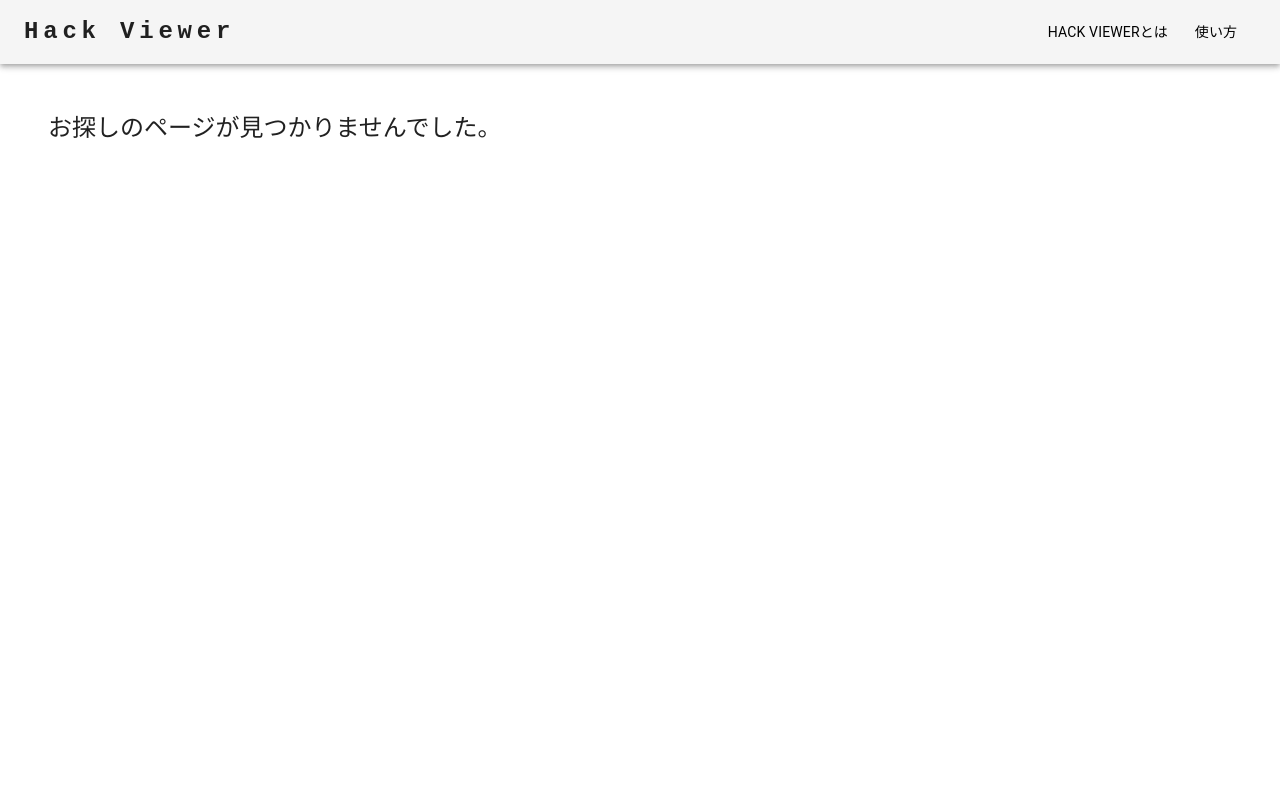
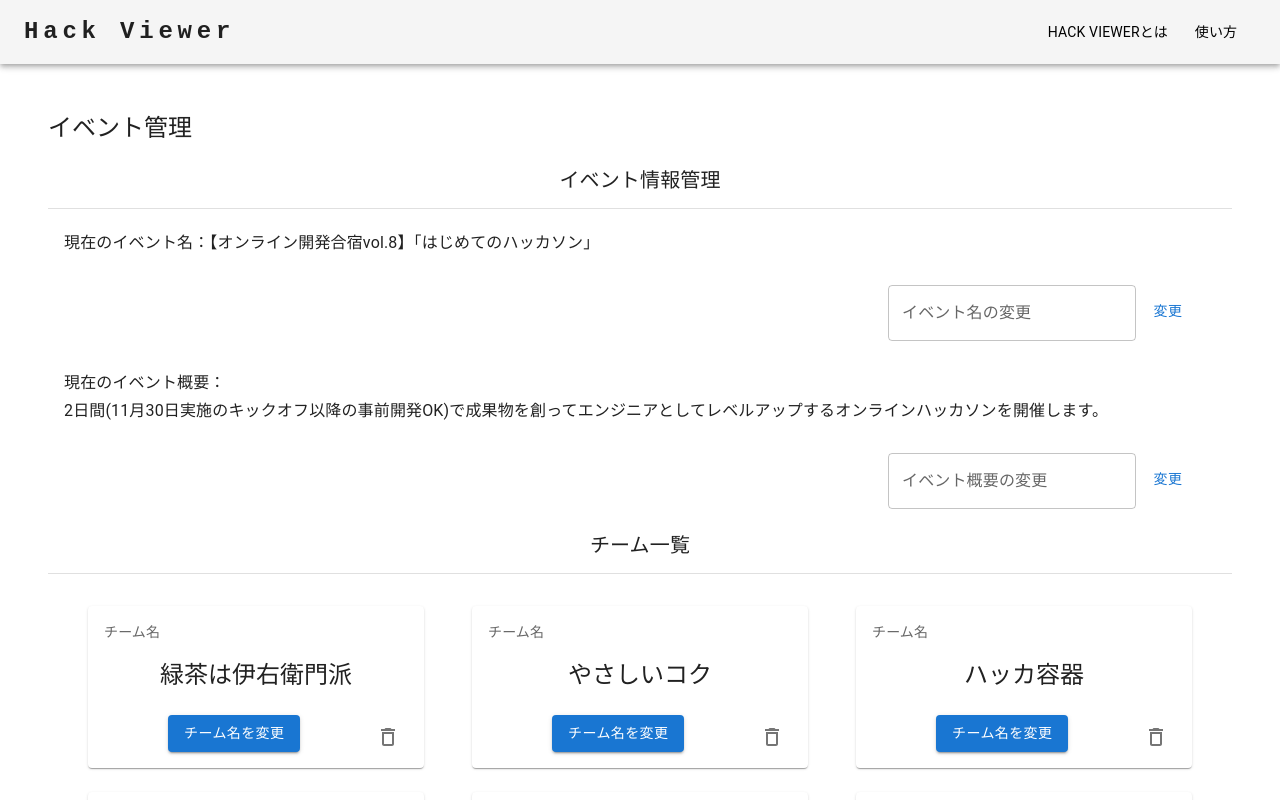
Before and after one commit to nameless-mc/hack-viewer-web-client, a React (Create React App) app in the folder hack-viewer/: page /EventSettingPage in a window 1280 px wide. Shown: the top 800 px of the page. Built offline with nearby package versions, Linux system fonts and the light colour scheme.

Commit message:
EventSettingPage

```diff
--- /dev/null
+++ b/hack-viewer/src/components/organisms/eventsetting/EventSettingBody.jsx
@@ -0,0 +1,62 @@
+import {Button, List, ListItem, ListItemText, TextField, Typography } from "@mui/material";
+import { Box } from "@mui/system";
+import EventSettingCard from "./EventSettingCard";
+
+import teamData from "./teamData.json";
+import eventData from "./eventData.json"
+
+const TeamSettingBody = () => {
+    return(
+        <List>
+            <ListItem divider>
+                <ListItemText>
+                    <Typography variant="h6" textAlign="center">
+                        イベント情報管理
+                    </Typography>
+                </ListItemText>
+            </ListItem>
+            <ListItem sx={{py:2}}>
+                <ListItemText>
+                    <Typography variant="subtitle1">
+                        現在のイベント名：{eventData.name}
+                    </Typography>
+                </ListItemText>
+            </ListItem>
+            <ListItem>
+                <Box sx={{ml:'auto'}} >
+                    <TextField label="イベント名の変更" variant="outlined"></TextField>
+                    <Button sx={{mt:1,mr:2}}>
+                        変更
+                    </Button>
+                </Box>
+            </ListItem>
+            <ListItem sx={{py:2}}>
+                <ListItemText>
+                    <Typography variant="subtitle1">
+                        現在のイベント概要：<br></br>{eventData.about}
+                    </Typography>
+                </ListItemText>
+            </ListItem>
+            <ListItem>
+                <Box sx={{ml:'auto'}} >
+                    <TextField label="イベント概要の変更" variant="outlined"></TextField>
+                    <Button sx={{mt:1,mr:2}}>
+                        変更
+                    </Button>
+                </Box>
+            </ListItem>
+            <ListItem divider>
+                <ListItemText>
+                    <Typography variant="h6" textAlign="center">
+                        チーム一覧
+                    </Typography>
+                </ListItemText>
+            </ListItem>
+            <ListItem>
+                <EventSettingCard>{teamData}</EventSettingCard>
+            </ListItem>
+        </List>
+    )
+}
+
+export default TeamSettingBody;
--- /dev/null
+++ b/hack-viewer/src/components/organisms/eventsetting/EventSettingCard.jsx
@@ -0,0 +1,89 @@
+import * as React from 'react';
+import { Box, Button, Card, CardActions, CardContent,Grid,IconButton,ListItem,ListItemText,Modal,TextField,Typography } from "@mui/material";
+import DeleteOutlineIcon from '@mui/icons-material/DeleteOutline';
+
+import teamData from "./teamData.json";
+
+const style = {
+    position: 'absolute',
+    top: '50%',
+    left: '50%',
+    transform: 'translate(-50%, -50%)',
+    width: 400,
+    bgcolor: 'background.paper',
+    border: '2px solid #000',
+    boxShadow: 24,
+    p: 4,
+};
+
+const EventSettingCard = () => {
+    const [open, setOpen] = React.useState(false);
+    const handleOpen = () => setOpen(true);
+    const handleClose = () => setOpen(false);
+
+    return(
+        <Grid container spacing={0}>
+            {teamData.map(({teamname}) => (
+                <Grid item xs={4}>
+                    <Card
+                        sx={{
+                            minWidth: 275,
+                            mx:3,
+                            mt:3
+                        }}
+                        >
+                        <CardContent>
+                            <Typography
+                                sx={{ fontSize: 14 }}
+                                color="text.secondary"
+                                gutterBottom
+                            >
+                                チーム名
+                            </Typography>
+                            <Typography
+                                variant="h5"
+                                component="div"
+                                textAlign="center"
+                                sx={{mt:2}}
+                            >
+                                {teamname}
+                            </Typography>
+                        </CardContent>
+                        <CardActions>
+                            <Button onClick={handleOpen} sx={{mx:'auto',ml:9,mb:1}} variant='contained'>
+                                チーム名を変更
+                            </Button>
+                            <Modal
+                                open={open}
+                                aria-labelledby="modal-modal-title"
+                                aria-describedby="modal-modal-description"
+                            >
+                                <Box sx={style}>
+                                    <ListItem sx={{py:2}}>
+                                        <ListItemText>
+                                            <Typography variant="subtitle1">
+                                                現在のチーム名：渡し方わかんね。
+                                                {console.log(teamData.name)}
+                                            </Typography>
+                                        </ListItemText>
+                                    </ListItem>
+                                    <ListItem>
+                                        <Box sx={{mx:'auto'}} >
+                                        <TextField label="チーム名の変更" variant="outlined"></TextField>
+                                        </Box>
+                                        <Button onClick={handleClose}>変更</Button>
+                                    </ListItem>
+                                </Box>
+                            </Modal>
+                            <IconButton sx={{mr:1}}>
+                                <DeleteOutlineIcon ></DeleteOutlineIcon>
+                            </IconButton>
+                        </CardActions>
+                    </Card>
+                </Grid>
+            ))}
+        </Grid>
+    )
+}
+
+export default EventSettingCard;
--- /dev/null
+++ b/hack-viewer/src/components/organisms/eventsetting/eventData.json
@@ -0,0 +1,5 @@
+{
+    "id" : 1,
+    "name" : "【オンライン開発合宿vol.8】「はじめてのハッカソン」",
+    "about" : "2日間(11月30日実施のキックオフ以降の事前開発OK)で成果物を創ってエンジニアとしてレベルアップするオンラインハッカソンを開催します。"
+}
--- /dev/null
+++ b/hack-viewer/src/components/organisms/eventsetting/teamData.json
@@ -0,0 +1,47 @@
+[
+    {
+        "id":"1",
+        "teamname":"緑茶は伊右衛門派",
+        "progres":0
+    },
+    {
+        "id":"2",
+        "teamname":"やさしいコク",
+        "progres":2
+    },
+    {
+        "id":"3",
+        "teamname":"ハッカ容器",
+        "progres":1
+    },
+    {
+        "id":"4",
+        "teamname":"Devroll",
+        "progres":3
+    },
+    {
+        "id":"5",
+        "teamname":"CDLE youth",
+        "progres":3
+    },
+    {
+        "id":"1",
+        "teamname":"緑茶は伊右衛門派",
+        "progres":0
+    },
+    {
+        "id":"2",
+        "teamname":"やさしいコク",
+        "progres":2
+    },
+    {
+        "id":"3",
+        "teamname":"ハッカ容器",
+        "progres":1
+    },
+    {
+        "id":"4",
+        "teamname":"Devroll",
+        "progres":3
+    }
+]
--- /dev/null
+++ b/hack-viewer/src/components/pages/EventSettingPage.jsx
@@ -0,0 +1,19 @@
+import { Box } from "@mui/material";
+import EventSettingBody from "../organisms/eventsetting/EventSettingBody";
+import MainTitle from "../organisms/MainTitle";
+import MainLayout from "../templates/MainLayout";
+
+const EventSettingPage = () => {
+    return(
+        <MainLayout>
+            <Box>
+                <MainTitle>
+                    イベント管理
+                </MainTitle>
+                <EventSettingBody></EventSettingBody>
+            </Box>
+        </MainLayout>
+    )
+}
+
+export default EventSettingPage;
--- a/hack-viewer/src/components/router/MainRouter.jsx
+++ b/hack-viewer/src/components/router/MainRouter.jsx
@@ -1,6 +1,7 @@
 import { BrowserRouter, Routes, Route} from "react-router-dom";
 import Errorpage from "../pages/ErrorPage";
 import EventPage from "../pages/EventPage";
+import EventSettingPage from "../pages/EventSettingPage";
 import HomePage from "../pages/HomePage";
 import TeamSettingPage from "../pages/TeamSetting";
 import AboutPage from "../pages/AboutPage";
@@ -15,6 +16,7 @@ const MainRouter = () => {
                 <Route path={"/TeamSetting"} element={<TeamSettingPage/>}/>
                 <Route path={"/about"} element={<AboutPage/>}/>
                 <Route path={"/howto"} element={<HowtoPage/>}/>
+                <Route path={"/EventSettingPage"} element={<EventSettingPage/>}/>
                 <Route path={`/*`} element={<Errorpage/>} />
             </Routes>
         </BrowserRouter>
```
